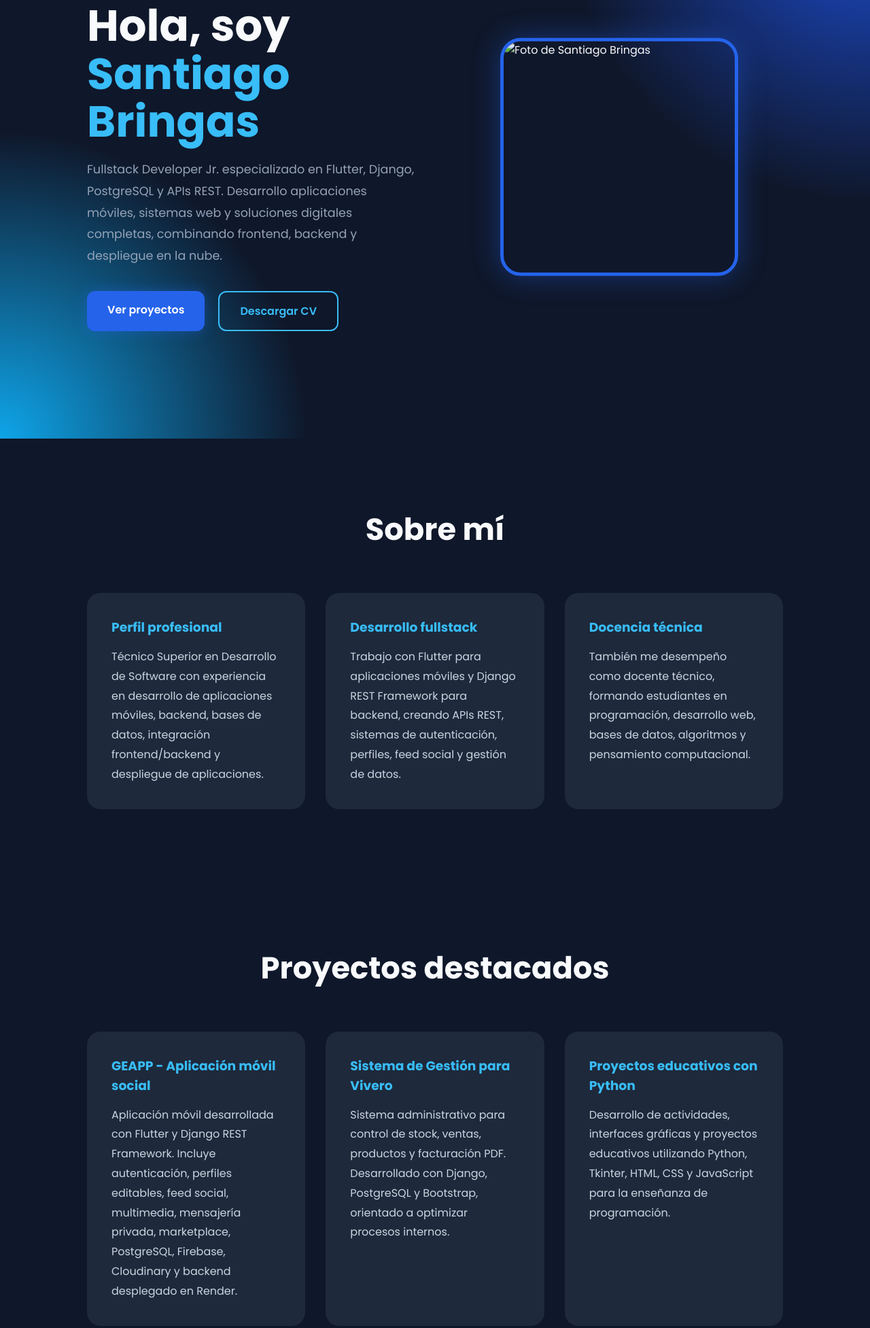
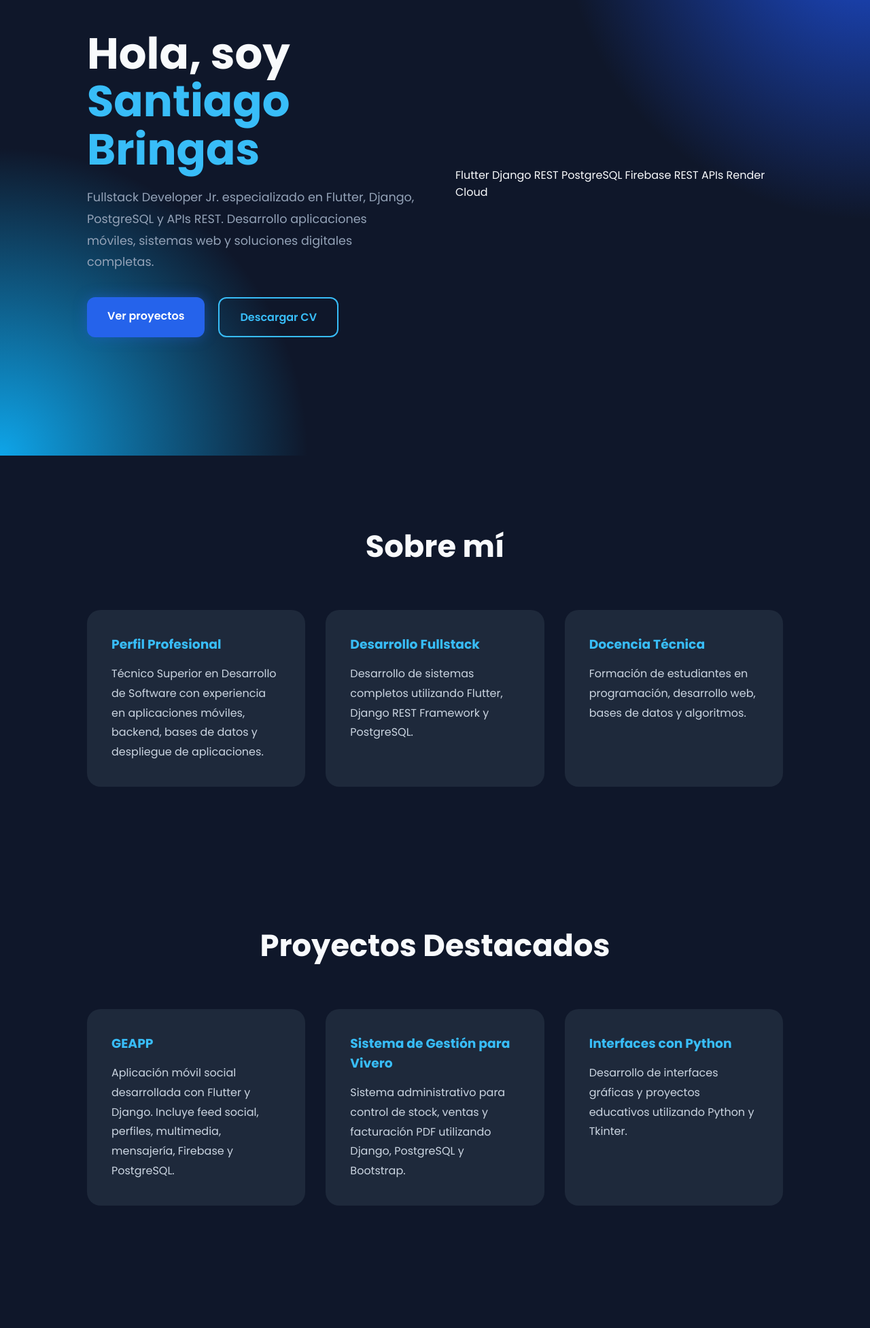
Before and after one commit to Santiago-prog1/Santiago-prog1.github.io, a plain HTML site: page index.html in a window 1280 px wide. Shown: the part 155-2108 px from the top of the page at 68% size. Drawn offline with Linux system fonts and the light colour scheme.

Commit message:
Refactor index.html structure and content

````diff
--- a/index.html
+++ b/index.html
@@ -1,204 +1,354 @@
+<!-- ========================= -->
+
+<!-- ARCHIVO: index.html -->
+
+<!-- ========================= -->
+
 <!DOCTYPE html>
+
 <html lang="es">
 
 <head>
+
+```
 <meta charset="UTF-8">
 <meta name="viewport" content="width=device-width, initial-scale=1.0">
+
 <title>Santiago Bringas | Fullstack Developer</title>
 
-    <link href="https://fonts.googleapis.com/css2?family=Poppins:wght@300;400;500;600;700&display=swap" rel="stylesheet">
+<link href="https://fonts.googleapis.com/css2?family=Poppins:wght@300;400;500;600;700&display=swap"
+    rel="stylesheet">
 
 <link rel="stylesheet" href="css/styles.css">
+```
+
 </head>
 
 <body>
 
+```
+<!-- NAVBAR -->
+
 <nav>
-        <div class="logo">Santiago.dev</div>
+
+    <div class="logo">
+        Santiago.dev
+    </div>
 
     <ul>
+
         <li><a href="#inicio">Inicio</a></li>
         <li><a href="#sobre-mi">Sobre mí</a></li>
         <li><a href="#proyectos">Proyectos</a></li>
         <li><a href="#tecnologias">Tecnologías</a></li>
         <li><a href="#experiencia">Experiencia</a></li>
         <li><a href="#contacto">Contacto</a></li>
+
     </ul>
+
 </nav>
 
+<!-- HERO -->
+
 <header id="inicio">
+
     <div class="hero">
 
         <div class="hero-text">
+
             <h1>
                 Hola, soy <span>Santiago Bringas</span>
             </h1>
 
             <p>
-                    Fullstack Developer Jr. especializado en Flutter, Django, PostgreSQL y APIs REST.
-                    Desarrollo aplicaciones móviles, sistemas web y soluciones digitales completas,
-                    combinando frontend, backend y despliegue en la nube.
+                Fullstack Developer Jr. especializado en Flutter,
+                Django, PostgreSQL y APIs REST.
+                Desarrollo aplicaciones móviles, sistemas web y
+                soluciones digitales completas.
             </p>
 
             <div class="buttons">
-                    <a href="#proyectos" class="btn btn-primary">Ver proyectos</a>
-                    <a href="assets/cv/CV-Santiago-Bringas.pdf" class="btn btn-secondary" download>Descargar CV</a>
-                </div>
-            </div>
 
-            <div class="hero-image">
-                <img src="assets/img/perfil.jpg" alt="Foto de Santiago Bringas">
+                <a href="#proyectos" class="btn btn-primary">
+                    Ver proyectos
+                </a>
+
+                <a href="assets/cv/CV-Santiago-Bringas.pdf"
+                    class="btn btn-secondary"
+                    download>
+
+                    Descargar CV
+
+                </a>
+
             </div>
 
         </div>
+
+        <!-- TARJETA VISUAL -->
+
+        <div class="hero-image">
+
+            <div class="code-card">
+
+                <span>Flutter</span>
+                <span>Django REST</span>
+                <span>PostgreSQL</span>
+                <span>Firebase</span>
+                <span>REST APIs</span>
+                <span>Render Cloud</span>
+
+            </div>
+
+        </div>
+
+    </div>
+
 </header>
 
+<!-- SOBRE MI -->
+
 <section id="sobre-mi">
-        <h2 class="section-title">Sobre mí</h2>
+
+    <h2 class="section-title">
+        Sobre mí
+    </h2>
 
     <div class="cards">
+
         <div class="card">
-                <h3>Perfil profesional</h3>
+
+            <h3>
+                Perfil Profesional
+            </h3>
+
             <p>
-                    Técnico Superior en Desarrollo de Software con experiencia en desarrollo de aplicaciones móviles,
-                    backend, bases de datos, integración frontend/backend y despliegue de aplicaciones.
+                Técnico Superior en Desarrollo de Software con experiencia
+                en aplicaciones móviles, backend, bases de datos
+                y despliegue de aplicaciones.
             </p>
+
         </div>
 
         <div class="card">
-                <h3>Desarrollo fullstack</h3>
+
+            <h3>
+                Desarrollo Fullstack
+            </h3>
+
             <p>
-                    Trabajo con Flutter para aplicaciones móviles y Django REST Framework para backend,
-                    creando APIs REST, sistemas de autenticación, perfiles, feed social y gestión de datos.
+                Desarrollo de sistemas completos utilizando Flutter,
+                Django REST Framework y PostgreSQL.
             </p>
+
         </div>
 
         <div class="card">
-                <h3>Docencia técnica</h3>
+
+            <h3>
+                Docencia Técnica
+            </h3>
+
             <p>
-                    También me desempeño como docente técnico, formando estudiantes en programación,
-                    desarrollo web, bases de datos, algoritmos y pensamiento computacional.
+                Formación de estudiantes en programación,
+                desarrollo web, bases de datos y algoritmos.
             </p>
+
         </div>
+
     </div>
+
 </section>
 
+<!-- PROYECTOS -->
+
 <section id="proyectos">
-        <h2 class="section-title">Proyectos destacados</h2>
+
+    <h2 class="section-title">
+        Proyectos Destacados
+    </h2>
 
     <div class="cards">
+
         <div class="card">
-                <h3>GEAPP - Aplicación móvil social</h3>
+
+            <h3>
+                GEAPP
+            </h3>
+
             <p>
-                    Aplicación móvil desarrollada con Flutter y Django REST Framework.
-                    Incluye autenticación, perfiles editables, feed social, multimedia,
-                    mensajería privada, marketplace, PostgreSQL, Firebase, Cloudinary y backend desplegado en Render.
+                Aplicación móvil social desarrollada con Flutter y Django.
+                Incluye feed social, perfiles, multimedia,
+                mensajería, Firebase y PostgreSQL.
             </p>
+
         </div>
 
         <div class="card">
-                <h3>Sistema de Gestión para Vivero</h3>
+
+            <h3>
+                Sistema de Gestión para Vivero
+            </h3>
+
             <p>
-                    Sistema administrativo para control de stock, ventas, productos y facturación PDF.
-                    Desarrollado con Django, PostgreSQL y Bootstrap, orientado a optimizar procesos internos.
+                Sistema administrativo para control de stock,
+                ventas y facturación PDF utilizando Django,
+                PostgreSQL y Bootstrap.
             </p>
+
         </div>
 
         <div class="card">
-                <h3>Proyectos educativos con Python</h3>
+
+            <h3>
+                Interfaces con Python
+            </h3>
+
             <p>
-                    Desarrollo de actividades, interfaces gráficas y proyectos educativos utilizando Python,
-                    Tkinter, HTML, CSS y JavaScript para la enseñanza de programación.
+                Desarrollo de interfaces gráficas y proyectos educativos
+                utilizando Python y Tkinter.
             </p>
+
         </div>
+
     </div>
+
 </section>
 
+<!-- TECNOLOGIAS -->
+
 <section id="tecnologias">
-        <h2 class="section-title">Tecnologías</h2>
+
+    <h2 class="section-title">
+        Tecnologías
+    </h2>
 
     <div class="tech-container">
+
         <div class="tech">Python</div>
         <div class="tech">Django</div>
-            <div class="tech">Django REST Framework</div>
         <div class="tech">Flutter</div>
-            <div class="tech">Dart</div>
         <div class="tech">PostgreSQL</div>
-            <div class="tech">SQLite</div>
-            <div class="tech">MySQL</div>
-            <div class="tech">HTML</div>
-            <div class="tech">CSS</div>
         <div class="tech">JavaScript</div>
+        <div class="tech">Firebase</div>
+        <div class="tech">Git</div>
+        <div class="tech">REST APIs</div>
         <div class="tech">Bootstrap</div>
-            <div class="tech">Git</div>
-            <div class="tech">GitHub</div>
-            <div class="tech">Firebase</div>
-            <div class="tech">Cloudinary</div>
-            <div class="tech">Render</div>
-            <div class="tech">APIs REST</div>
+        <div class="tech">HTML/CSS</div>
+
     </div>
+
 </section>
 
+<!-- EXPERIENCIA -->
+
 <section id="experiencia">
-        <h2 class="section-title">Experiencia</h2>
+
+    <h2 class="section-title">
+        Experiencia
+    </h2>
 
     <div class="cards">
+
         <div class="card">
-                <h3>Desarrollador Freelance</h3>
+
+            <h3>
+                Desarrollador Freelance
+            </h3>
+
             <p>
-                    Desarrollo de aplicación móvil social con Flutter, Django REST Framework,
-                    PostgreSQL, Firebase, Cloudinary y Render.
+                Desarrollo de aplicación móvil social utilizando Flutter,
+                Django REST Framework y PostgreSQL.
             </p>
+
         </div>
 
         <div class="card">
-                <h3>Desarrollador - Sistema de Gestión</h3>
+
+            <h3>
+                Sistema de Gestión
+            </h3>
+
             <p>
-                    Desarrollo de sistema para vivero con control de stock, ventas,
-                    administración de productos, base de datos y generación de PDF.
+                Desarrollo de sistema administrativo para vivero
+                con control de stock y facturación PDF.
             </p>
+
         </div>
 
         <div class="card">
-                <h3>Docente Técnico</h3>
+
+            <h3>
+                Docente Técnico
+            </h3>
+
             <p>
-                    Dictado de materias técnicas en ProA San Pedro e Instituto San Agustín,
-                    orientadas a programación, desarrollo web, bases de datos y software.
+                Formación técnica en programación,
+                desarrollo web y bases de datos.
             </p>
+
         </div>
+
     </div>
+
 </section>
 
+<!-- CONTACTO -->
+
 <section id="contacto">
-        <h2 class="section-title">Contacto</h2>
+
+    <h2 class="section-title">
+        Contacto
+    </h2>
 
     <div class="cards">
+
         <div class="card">
+
             <h3>Email</h3>
-                <p>santybringas6@gmail.com</p>
+
+            <p>
+                santybringas6@gmail.com
+            </p>
+
         </div>
 
         <div class="card">
+
             <h3>GitHub</h3>
+
             <p>
-                    <a href="https://github.com/Santiago-prog1" target="_blank">github.com/Santiago-prog1</a>
+                github.com/Santiago-prog1
             </p>
+
         </div>
 
         <div class="card">
-                <h3>LinkedIn</h3>
+
+            <h3>Portfolio</h3>
+
             <p>
-                    Agregá acá tu enlace de LinkedIn cuando lo tengas actualizado.
+                santiago-prog1.github.io
             </p>
+
         </div>
+
     </div>
+
 </section>
 
+<!-- FOOTER -->
+
 <footer>
-        <p>© 2026 Santiago Bringas | Fullstack Developer Jr.</p>
+
+    <p>
+        © 2026 Santiago Bringas | Fullstack Developer Jr.
+    </p>
+
 </footer>
 
 <script src="js/main.js"></script>
+```
 
 </body>
 
````
Lines whose indentation alone changed are shown as unchanged.
